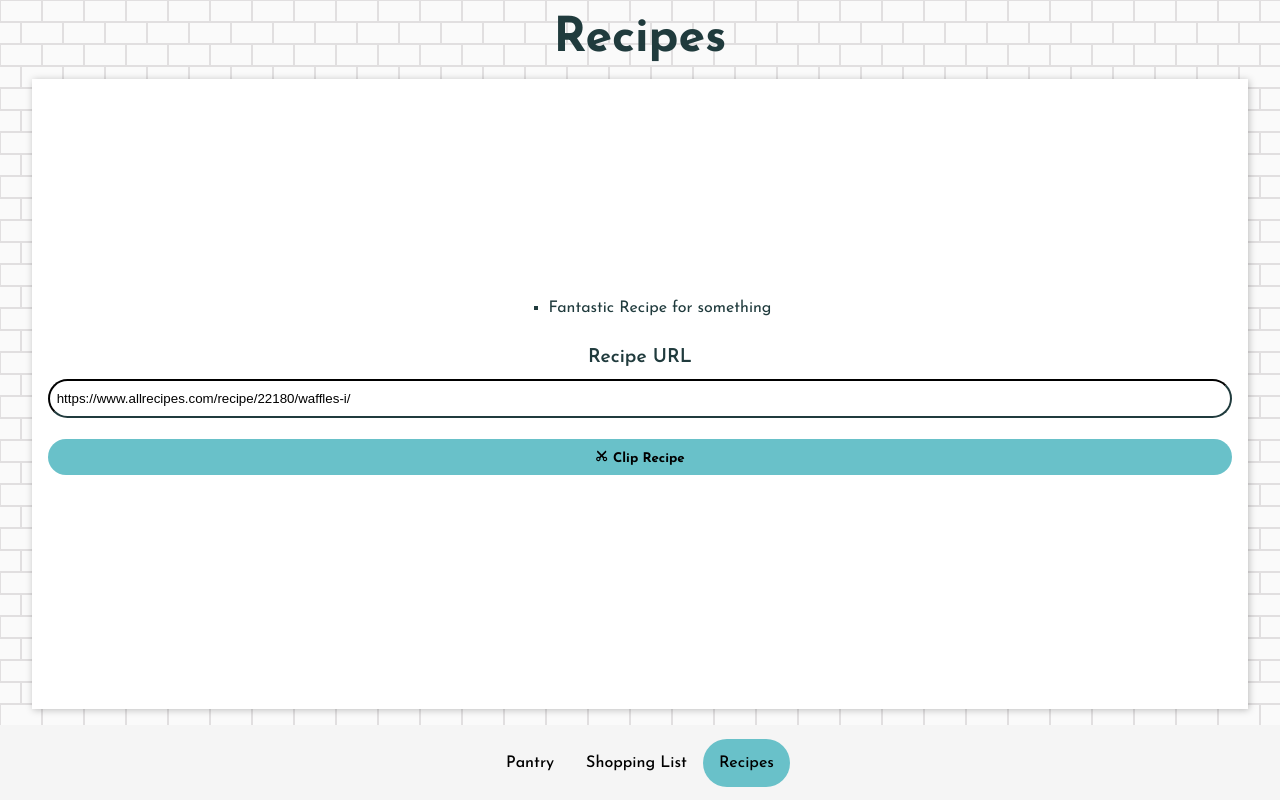
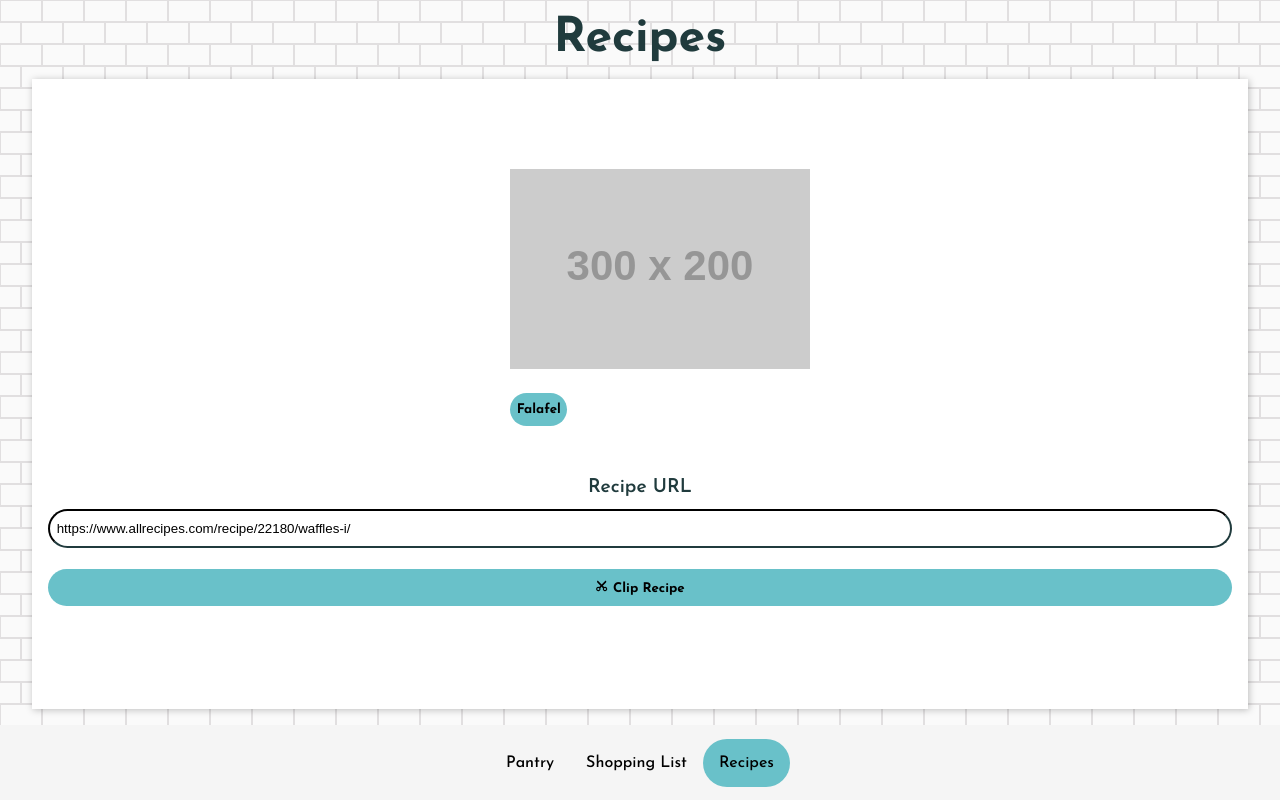
Before and after one commit to wingmatt/kitchensyncc, a Next.js app: page /recipes in a window 1280 px wide. Built offline with nearby package versions, Linux system fonts and the light colour scheme.

Commit message:
Create Recipe component. Update Recipe interface to account for component needs

```diff
--- /dev/null
+++ b/components/Recipe.tsx
@@ -0,0 +1,18 @@
+import {Recipe as RecipeInterface} from '../types'
+import IngredientList from './IngredientList'
+
+export default function Recipe (props: RecipeInterface) {
+  return (
+    <article className="recipe">
+      <img src="https://via.placeholder.com/300x200" alt={props.name}></img>
+      <h2><button aria-expanded="false">{props.name}</button></h2>
+      <div hidden>
+        <a href={props.url}>Go to Recipe</a>
+        <IngredientList
+            title="Ingredients"
+            ingredients={props.ingredients}
+          />
+      </div>
+    </article>
+  )
+}
--- a/pages/recipes.tsx
+++ b/pages/recipes.tsx
@@ -1,11 +1,14 @@
 import Layout from '../components/Layout'
 import RecipeSearch from '../components/RecipeSearch'
+import Recipe from '../components/Recipe'
 
 export default function Pantry(){
+  const demoIngredients= [{quantity: "1", unit: "thing", name: "falafel ingredients", minQty: "1", maxQty: "2"}
+]
   return (
     <Layout title="Recipes">
       <ul>
-        <li>Fantastic Recipe for something</li>
+        <Recipe name="Falafel" url="https://www.seriouseats.com/recipes/2016/03/the-food-lab-vegan-experience-best-homemade-falafel-recipe.html" imgUrl="https://www.seriouseats.com/recipes/images/2016/03/20160323-falafel-recipe-20.jpg" ingredients={demoIngredients} />
       </ul>
       <RecipeSearch/>
     </Layout>
--- a/types.ts
+++ b/types.ts
@@ -1,7 +1,8 @@
 export interface Recipe {
   url: string,
+  imgUrl: string,
+  name: string,
   ingredients?: Ingredient[],
-  parsedIngredients?: Ingredient
 }
 
 export interface Ingredient {
```
